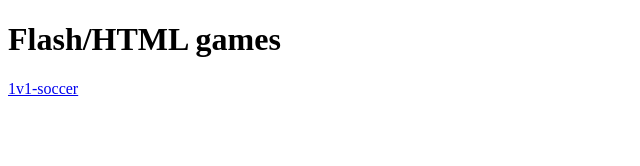
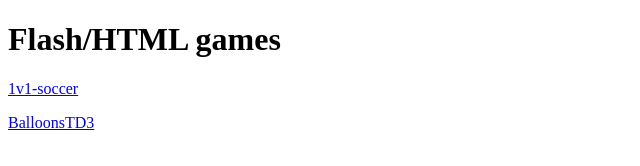
Before and after one commit to onesockninja12/Moldy-Rom, a plain HTML site: page html/games.html in a window 1280 px wide. Shown: the whole page, without its empty margins (0-640 px from the left). Drawn offline with Linux system fonts and the light colour scheme.

Commit message:
Update games.html

```diff
--- a/html/games.html
+++ b/html/games.html
@@ -8,6 +8,6 @@
 
 <h1>Flash/HTML games</h1>
 <p> <a href="games/1v1-soccer.html">1v1-soccer</a> </p>
-
+<p> <a href="games/BalloonsTD3.html">BalloonsTD3</a> </p>
 </body>
 </html>
```
